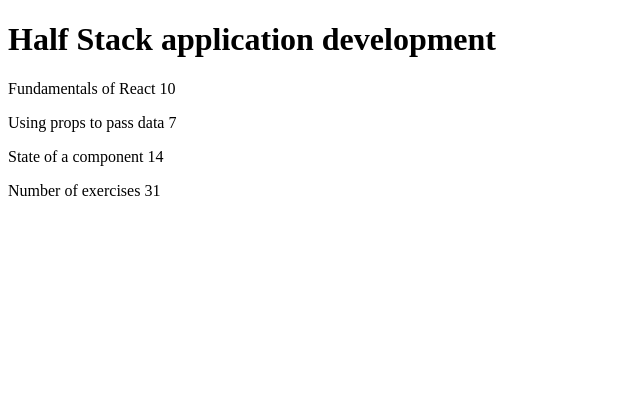
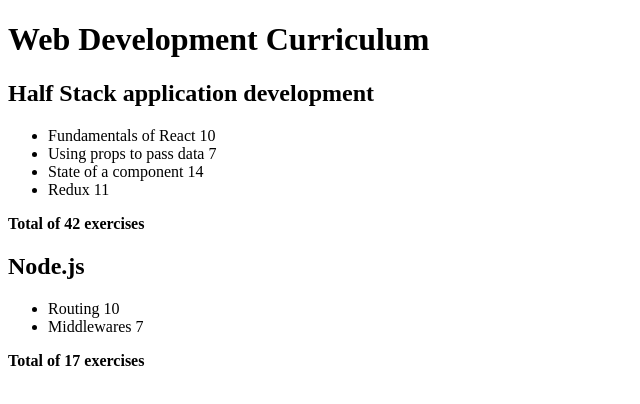
Before and after one commit to eric-g/react_tutorial, a React (Vite) app: page / in a window 1280 px wide. Shown: the top 404 px of the page, without its empty margins (0-640 px from the left). Built offline with nearby package versions, Linux system fonts and the light colour scheme.

Commit message:
Add new exercise files

```diff
--- a/src/App.jsx
+++ b/src/App.jsx
@@ -1,40 +1,56 @@
-const Header = (props) => {
-  return (
-    <h1>{props.course}</h1>
-  )
-}
-
-const Content = (props) => {
-  return (
-    <>
-      {props.parts.map((part) => (
-        <p key={part[1]}>{part[0]} {part[1]}</p>
-      ))}
-    </>
-  )
-}
-
-const Total = (props) => {
-  return (
-    <p>Number of exercises {props.exercises.reduce((x,y) => (x+y))}</p>
-  )
-}
+import Course from './components/Course'
 
 const App = () => {
-  const course = 'Half Stack application development'
-  const part1 = 'Fundamentals of React'
-  const exercises1 = 10
-  const part2 = 'Using props to pass data'
-  const exercises2 = 7
-  const part3 = 'State of a component'
-  const exercises3 = 14
+  const courses = [
+    {
+    id: 1,
+    name: 'Half Stack application development',
+    parts: [
+      {
+        name: 'Fundamentals of React',
+        exercises: 10,
+        id: 1
+      },
+      {
+        name: 'Using props to pass data',
+        exercises: 7,
+        id: 2
+      },
+      {
+        name: 'State of a component',
+        exercises: 14,
+        id: 3
+      },
+      {
+        name: 'Redux',
+        exercises: 11,
+        id: 4
+      }
+    ]
+  },
+  {
+    id: 2,
+    name: 'Node.js',
+    parts: [
+      {
+        name: 'Routing',
+        exercises: 10,
+        id: 5
+      },
+      {
+        name: 'Middlewares',
+        exercises: 7,
+        id: 6
+      }
+    ]
+  }
+]
 
   return (
-   <>
-      <Header course={course} />
-      <Content parts={[[part1, exercises1], [part2, exercises2], [part3, exercises3]]} />
-      <Total exercises={[exercises1, exercises2, exercises3]} />
-    </>
+    <div>
+        <h1>Web Development Curriculum</h1>
+        {courses.map(course => <Course key={course.id} course={course} />)}
+    </div>
   )
 }
 
--- /dev/null
+++ b/src/components/Course.jsx
@@ -0,0 +1,32 @@
+import React from 'react';
+
+const Header = ({course}) => (
+        <h2>{course}</h2>
+)
+
+const Total = ({parts}) => {
+    const total = parts.reduce((x, part) => x + part.exercises, 0)
+    return <strong>Total of {total} exercises</strong>
+}
+
+const Part = ({part}) => (
+    <li>{part.name} {part.exercises}</li>
+)
+
+const Parts = ({parts}) => (
+    <ul>
+        {
+            parts.map((part) => <Part key={part.id} part={part}>{part.name} {part.exercises}</Part>)
+        }
+    </ul>
+)
+
+const Course = ({course}) => (
+    <div>
+        <Header course={course.name} />
+        <Parts parts={course.parts} />
+        <Total parts={course.parts} />
+    </div>
+)
+
+export default Course
--- /dev/null
+++ b/src/components/Note.jsx
@@ -0,0 +1,5 @@
+const Note = ({ note }) => {
+    return <li>{note.content}</li>
+  }
+
+  export default Note
--- a/src/main.jsx
+++ b/src/main.jsx
@@ -1,5 +1,4 @@
 import ReactDOM from 'react-dom/client'
-
 import App from './App'
 
 ReactDOM.createRoot(document.getElementById('root')).render(<App />)
```
